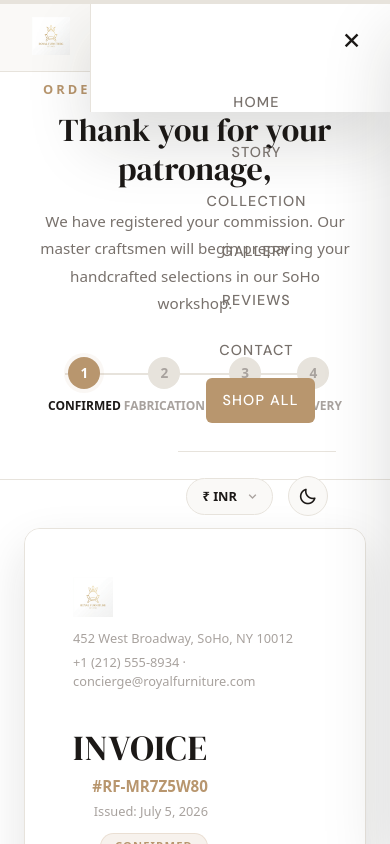
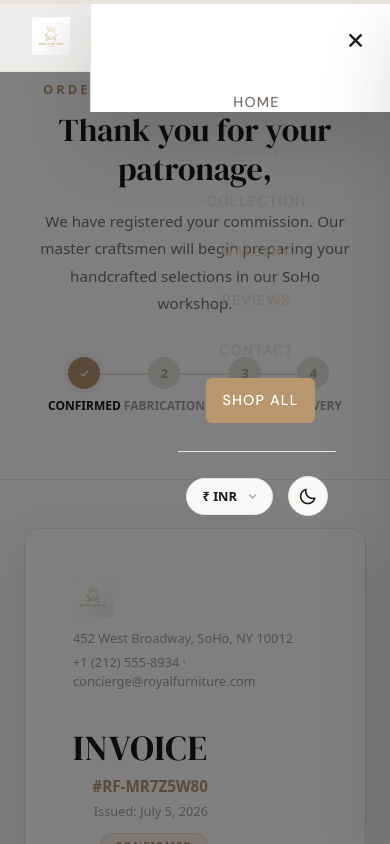
Before and after one commit to blackhole2100/bespoke-luxury-Next.js, a Next.js app: page /checkout/success in a window 390 px wide. Both pictures are taken after a click on the button 337 px from the left and 35 px from the top of the page. Shown: the top 844 px of the page. Built offline with nearby package versions, Linux system fonts and the light colour scheme; no server answers.

Commit message:
fix: update header spacing, toast container responsiveness, mobile menu overlay/close button, and dynamic checkout progress tracker

```diff
--- a/src/app/checkout/success/page.tsx
+++ b/src/app/checkout/success/page.tsx
@@ -152,61 +152,60 @@ function OrderSuccessContent() {
 
           {/* Visual Order Progress Tracker */}
           {(() => {
-            const currentStatus = order?.status || 'Pending';
-            const statusMap: Record<string, number> = {
-              'Pending': 1,
-              'Confirmed': 1,
-              'Processing': 2,
-              'Fabrication': 2,
-              'Shipped': 3,
-              'Inspection': 3,
-              'Delivered': 4,
-              'Delivery': 4
-            };
-            const activeStep = statusMap[currentStatus] || 1;
-            const getProgressWidth = () => {
-              if (activeStep >= 4) return '80%';
-              if (activeStep === 3) return '53.3%';
-              if (activeStep === 2) return '26.6%';
-              return '0%';
-            };
+            const orderStatus = order?.status || 'Pending';
+            const isFabrication = ['processing', 'shipped', 'delivered'].includes(orderStatus.toLowerCase());
+            const isInspection = ['shipped', 'delivered'].includes(orderStatus.toLowerCase());
+            const isDelivery = ['delivered'].includes(orderStatus.toLowerCase());
+
+            const step2Active = orderStatus.toLowerCase() === 'processing';
+            const step3Active = orderStatus.toLowerCase() === 'shipped';
+            const step4Active = orderStatus.toLowerCase() === 'delivered';
+
+            const connectorWidth = isDelivery ? '80%' : (isInspection ? '53%' : (isFabrication ? '26%' : '0%'));
 
             return (
               <div style={{ display: 'flex', alignItems: 'center', justifyContent: 'space-between', maxWidth: '560px', margin: '0 auto', position: 'relative', padding: '0 1rem' }}>
                 {/* Horizontal Connector Line */}
                 <div style={{ position: 'absolute', top: '16px', left: '10%', right: '10%', height: '2px', background: 'var(--border)', zIndex: 1 }} />
-                <div style={{ position: 'absolute', top: '16px', left: '10%', width: getProgressWidth(), height: '2px', background: 'var(--accent)', zIndex: 2, transition: 'width 0.4s ease' }} />
+                <div style={{
+                  position: 'absolute',
+                  top: '16px',
+                  left: '10%',
+                  width: connectorWidth,
+                  height: '2px',
+                  background: 'var(--accent)',
+                  zIndex: 2,
+                  transition: 'width 0.6s cubic-bezier(0.22, 1, 0.36, 1)'
+                }} />
 
-                {/* Step 1 */}
+                {/* Step 1: Confirmed */}
                 <div style={{ position: 'relative', zIndex: 3, display: 'flex', flexDirection: 'column', alignItems: 'center', gap: '8px' }}>
-                  <div className={`step-circle ${activeStep >= 1 ? 'active' : 'pending'}`}>
-                    {activeStep > 1 ? <i className="bx bx-check"></i> : '1'}
-                  </div>
-                  <span style={{ fontSize: '0.75rem', fontWeight: activeStep >= 1 ? 700 : 600, textTransform: 'uppercase', color: activeStep >= 1 ? 'var(--text-primary)' : 'var(--text-muted)' }}>Confirmed</span>
+                  <div className="step-circle active"><i className="bx bx-check"></i></div>
+                  <span style={{ fontSize: '0.75rem', fontWeight: 700, textTransform: 'uppercase', color: 'var(--text-primary)' }}>Confirmed</span>
                 </div>
 
-                {/* Step 2 */}
+                {/* Step 2: Fabrication */}
                 <div style={{ position: 'relative', zIndex: 3, display: 'flex', flexDirection: 'column', alignItems: 'center', gap: '8px' }}>
-                  <div className={`step-circle ${activeStep >= 2 ? 'active' : 'pending'}`}>
-                    {activeStep > 2 ? <i className="bx bx-check"></i> : '2'}
+                  <div className={isFabrication || step2Active ? 'step-circle active' : 'step-circle pending'} style={{ fontSize: '0.8rem' }}>
+                    {isInspection ? <i className="bx bx-check"></i> : '2'}
                   </div>
-                  <span style={{ fontSize: '0.75rem', fontWeight: activeStep >= 2 ? 700 : 600, textTransform: 'uppercase', color: activeStep >= 2 ? 'var(--text-primary)' : 'var(--text-muted)' }}>Fabrication</span>
+                  <span style={{ fontSize: '0.75rem', fontWeight: isFabrication || step2Active ? 700 : 600, textTransform: 'uppercase', color: isFabrication || step2Active ? 'var(--text-primary)' : 'var(--text-muted)' }}>Fabrication</span>
                 </div>
 
-                {/* Step 3 */}
+                {/* Step 3: Inspection */}
                 <div style={{ position: 'relative', zIndex: 3, display: 'flex', flexDirection: 'column', alignItems: 'center', gap: '8px' }}>
-                  <div className={`step-circle ${activeStep >= 3 ? 'active' : 'pending'}`}>
-                    {activeStep > 3 ? <i className="bx bx-check"></i> : '3'}
+                  <div className={isInspection || step3Active ? 'step-circle active' : 'step-circle pending'} style={{ fontSize: '0.8rem' }}>
+                    {isDelivery ? <i className="bx bx-check"></i> : '3'}
                   </div>
-                  <span style={{ fontSize: '0.75rem', fontWeight: activeStep >= 3 ? 700 : 600, textTransform: 'uppercase', color: activeStep >= 3 ? 'var(--text-primary)' : 'var(--text-muted)' }}>Inspection</span>
+                  <span style={{ fontSize: '0.75rem', fontWeight: isInspection || step3Active ? 700 : 600, textTransform: 'uppercase', color: isInspection || step3Active ? 'var(--text-primary)' : 'var(--text-muted)' }}>Inspection</span>
                 </div>
 
-                {/* Step 4 */}
+                {/* Step 4: Delivery */}
                 <div style={{ position: 'relative', zIndex: 3, display: 'flex', flexDirection: 'column', alignItems: 'center', gap: '8px' }}>
-                  <div className={`step-circle ${activeStep >= 4 ? 'active' : 'pending'}`}>
-                    {activeStep > 4 ? <i className="bx bx-check"></i> : '4'}
+                  <div className={isDelivery || step4Active ? 'step-circle active' : 'step-circle pending'} style={{ fontSize: '0.8rem' }}>
+                    {isDelivery ? <i className="bx bx-check"></i> : '4'}
                   </div>
-                  <span style={{ fontSize: '0.75rem', fontWeight: activeStep >= 4 ? 700 : 600, textTransform: 'uppercase', color: activeStep >= 4 ? 'var(--text-primary)' : 'var(--text-muted)' }}>Delivery</span>
+                  <span style={{ fontSize: '0.75rem', fontWeight: isDelivery || step4Active ? 700 : 600, textTransform: 'uppercase', color: isDelivery || step4Active ? 'var(--text-primary)' : 'var(--text-muted)' }}>Delivery</span>
                 </div>
               </div>
             );
--- a/src/app/globals.css
+++ b/src/app/globals.css
@@ -410,6 +410,7 @@ button { cursor: pointer; font-family: var(--font-body); border: none; backgroun
 
 /* Mobile menu toggle */
 .mobile-menu-toggle { display: none; }
+.mobile-menu-close { display: none; }
 
 /* ============================================================
    CART SIDEBAR
@@ -1506,10 +1507,6 @@ button { cursor: pointer; font-family: var(--font-body); border: none; backgroun
     transform: translateX(-50%);
     z-index: 9999;
     pointer-events: none;
-    width: calc(100% - 2rem);
-    max-width: 420px;
-    display: flex;
-    justify-content: center;
 }
 .rf-toast {
     display: flex;
@@ -1522,14 +1519,12 @@ button { cursor: pointer; font-family: var(--font-body); border: none; backgroun
     box-shadow: var(--shadow-xl);
     font-size: 0.875rem;
     font-weight: 500;
-    width: 100%;
-    min-width: 0;
+    min-width: 280px;
     border-left: 4px solid var(--accent);
     opacity: 0;
     transform: translateY(20px);
     transition: all 0.4s var(--ease-out);
     pointer-events: all;
-    word-break: break-word;
 }
 .rf-toast.show { opacity: 1; transform: translateY(0); }
 .rf-toast.error { border-left-color: #DC2626; }
@@ -1609,9 +1604,9 @@ button { cursor: pointer; font-family: var(--font-body); border: none; backgroun
 @media (max-width: 1024px) {
     .desktop-only-action { display: none !important; }
     .mobile-only-action { display: block !important; }
+    .mobile-menu-close { display: block !important; }
 
     .header-nav { display: none; }
-    .mobile-menu-close { display: block !important; }
     .header-nav.mobile-open {
         display: flex;
         flex-direction: column;
@@ -1669,6 +1664,23 @@ button { cursor: pointer; font-family: var(--font-body); border: none; backgroun
     .gallery-masonry { grid-template-columns: 1fr; }
     .product-grid { grid-template-columns: 1fr; }
     .about-stats { grid-template-columns: 1fr; }
+
+    /* Responsive toast notification overrides */
+    .toast-wrapper {
+        width: 100% !important;
+        left: 0 !important;
+        transform: none !important;
+        padding: 0 1.25rem !important;
+        bottom: 1.5rem !important;
+        box-sizing: border-box !important;
+    }
+    .rf-toast {
+        min-width: 100% !important;
+        width: 100% !important;
+        box-sizing: border-box !important;
+        font-size: 0.8rem !important;
+        padding: 12px 16px !important;
+    }
 }
 
 /* ============================================================
--- a/src/components/Header.tsx
+++ b/src/components/Header.tsx
@@ -46,13 +46,14 @@ export const Header: React.FC = () => {
     return () => window.removeEventListener('scroll', handleScroll);
   }, []);
 
-  // Collapse the hero top margin when announcement banner is hidden
+  // Dynamically synchronize the announcement height layout space on the html element
   useEffect(() => {
-    if (typeof document !== 'undefined') {
-      document.documentElement.style.setProperty(
-        '--announcement-h',
-        isAnnouncementVisible ? '40px' : '0px'
-      );
+    const root = document.documentElement;
+    if (isAnnouncementVisible) {
+      // 40px is the standard height of the announcement bar
+      root.style.setProperty('--announcement-h', '40px');
+    } else {
+      root.style.setProperty('--announcement-h', '0px');
     }
   }, [isAnnouncementVisible]);
 
@@ -128,19 +129,20 @@ export const Header: React.FC = () => {
           </div>
 
           <nav className={`header-nav ${isMobileMenuOpen ? 'mobile-open' : ''}`} id="header-nav">
-            {/* Close Button inside Drawer */}
+            {/* Close Button for Mobile Navigation Drawer */}
             <button
               className="mobile-menu-close"
               onClick={() => setIsMobileMenuOpen(false)}
               aria-label="Close menu"
               style={{
                 position: 'absolute',
-                top: '1.25rem',
-                right: '1.5rem',
+                top: '20px',
+                right: '20px',
                 fontSize: '1.8rem',
                 color: 'var(--text-primary)',
                 cursor: 'pointer',
-                display: 'none' // Controlled in responsive CSS
+                border: 'none',
+                background: 'none'
               }}
             >
               <i className="bx bx-x"></i>
@@ -383,6 +385,12 @@ export const Header: React.FC = () => {
         </div>
       </header>
 
+      {/* Mobile Menu Nav Overlay */}
+      <div
+        className={`nav-overlay ${isMobileMenuOpen ? 'open' : ''}`}
+        onClick={() => setIsMobileMenuOpen(false)}
+      ></div>
+
       {/* Cart Sidebar Drawer */}
       <CartSidebar isOpen={isCartOpen} onClose={() => setIsCartOpen(false)} />
 
```
Also changed, not shown: src/components/CartSidebar.tsx (+16 -19 lines).
